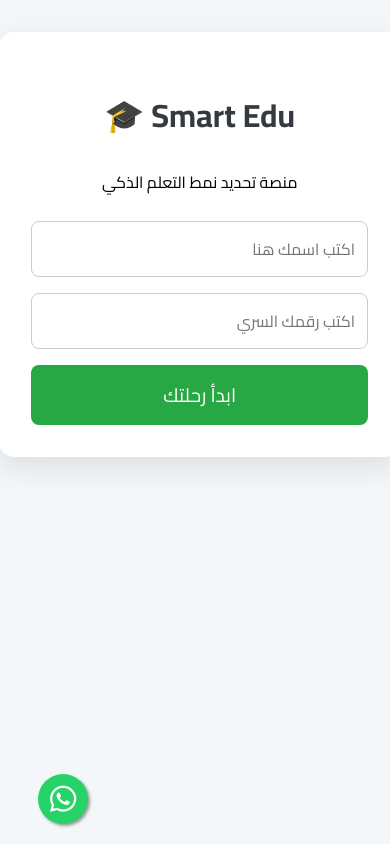
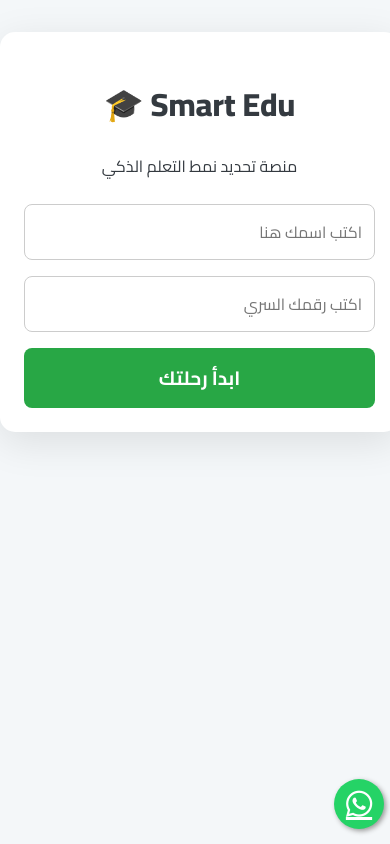
Before and after one commit to saraelbanna2003/saraelbanna2003.github.io, a plain HTML site: page index.html in a window 390 px wide. Drawn offline with Linux system fonts and the light colour scheme.

Commit message:
Add files via upload

```diff
--- a/style.css
+++ b/style.css
@@ -1,20 +1,25 @@
-@import url('https://fonts.googleapis.com/css2?family=Cairo:wght@400;700&display=swap');
+@import url('https://fonts.googleapis.com/css2?family=Cairo:wght@400;700;800&display=swap');
 
 /* --- General Styles --- */
 :root {
     --primary-color: #007bff;
     --success-color: #28a745;
+    --dark-color: #343a40;
+    --light-color: #ffffff;
     --font-family: 'Cairo', sans-serif;
 }
 body {
     font-family: var(--font-family);
     background-color: #f4f7f9;
+    color: var(--dark-color);
+    line-height: 1.7;
     direction: rtl;
+    margin: 0;
 }
 .container {
-    background: #ffffff;
+    background: var(--light-color);
     border-radius: 15px;
-    box-shadow: 0 10px 30px rgba(0, 0, 0, 0.1);
+    box-shadow: 0 10px 40px rgba(0, 0, 0, 0.1);
     width: 90%;
     max-width: 800px;
     margin: 2rem auto;
@@ -22,28 +27,33 @@
     text-align: center;
 }
 .hide { display: none; }
-h1, h2, h3 { color: #343a40; }
+h1, h2, h3 { color: var(--dark-color); }
+h1 { font-weight: 800; }
 
 /* --- Buttons --- */
 .btn {
     background-color: var(--primary-color);
-    color: #ffffff;
+    color: var(--light-color);
     border: none;
     border-radius: 8px;
     padding: 12px 24px;
     font-size: 1.1rem;
     font-family: var(--font-family);
     cursor: pointer;
-    transition: background-color 0.3s ease;
+    transition: background-color 0.3s ease, transform 0.2s;
+    font-weight: 700;
 }
-.btn:hover { background-color: #0056b3; }
+.btn:hover {
+    background-color: #0056b3;
+    transform: translateY(-2px);
+}
 .start-btn { background-color: var(--success-color); font-size: 1.2rem; }
 
-/* --- Login & Intro --- */
+/* --- Login & Intro & Feedback --- */
 #login-form, #feedback-form {
     display: flex;
     flex-direction: column;
-    gap: 1rem;
+    gap: 1rem; /* This adds space between form elements */
     margin-top: 1.5rem;
 }
 input[type="text"], input[type="password"], textarea {
@@ -54,13 +64,14 @@
     font-size: 1rem;
     text-align: right;
 }
-#welcome-message { color: var(--primary-color); }
+textarea { resize: vertical; }
+#welcome-message { color: var(--primary-color); font-size: 1.8rem; }
 
 /* --- Quiz --- */
-#question-text { font-size: 1.5rem; font-weight: bold; margin-bottom: 2rem; }
+#question-text { font-size: 1.5rem; font-weight: bold; margin-bottom: 2rem; min-height: 80px; }
 .btn-grid { display: grid; grid-template-columns: repeat(2, 1fr); gap: 1rem; }
 
-/* --- Results, Analysis & Feedback --- */
+/* --- Results & Analysis --- */
 #result-style { text-align: right; font-size: 1.2rem; }
 #analysis-box, #feedback-box {
     margin-top: 2rem;
@@ -71,17 +82,18 @@
 .chart-bar-container {
     display: flex;
     align-items: center;
-    margin-bottom: 0.5rem;
+    margin-bottom: 0.75rem;
 }
 .chart-label { width: 80px; font-weight: bold; }
 .chart-bar {
-    height: 25px;
-    line-height: 25px;
+    height: 28px;
+    line-height: 28px;
     color: white;
     padding-right: 10px;
     border-radius: 5px;
     font-size: 0.9rem;
     white-space: nowrap;
+    text-shadow: 1px 1px 2px rgba(0,0,0,0.3);
 }
 
 /* --- WhatsApp Button --- */
@@ -89,20 +101,32 @@
     position: fixed;
     width: 60px;
     height: 60px;
-    bottom: 40px;
-    left: 40px;
+    bottom: 20px; /* Adjusted for better position */
+    right: 20px; /* Positioned to the right for RTL layout */
     background-color: #25d366;
     color: #FFF;
     border-radius: 50px;
     text-align: center;
     font-size: 30px;
-    box-shadow: 2px 2px 3px #999;
+    box-shadow: 2px 2px 5px #999;
     z-index: 100;
-    line-height: 60px; /* For vertical alignment */
+    display: flex;
+    justify-content: center;
+    align-items: center;
 }
 
-/* --- Responsive --- */
+/* --- Responsive for Mobile --- */
 @media (max-width: 768px) {
-    .btn-grid { grid-template-columns: 1fr; }
-    .whatsapp-float { width: 50px; height: 50px; line-height: 50px; bottom: 20px; left: 20px; }
+    .container {
+        padding: 1.5rem;
+    }
+    .btn-grid {
+        grid-template-columns: 1fr;
+    }
+    .whatsapp-float {
+        width: 50px;
+        height: 50px;
+        bottom: 15px;
+        right: 15px;
+    }
 }
```
